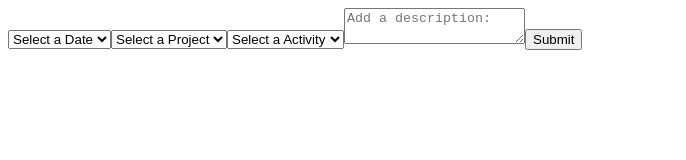
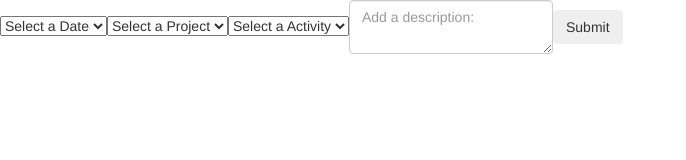
Before and after one commit to aneesps/DailyStatus, a plain HTML site: page index.html in a window 1280 px wide. Shown: the whole page, without its empty margins (0-686 px from the left). Drawn offline with nearby package versions, Linux system fonts and the light colour scheme.

Commit message:
adding style to page

```diff
--- a/index.html
+++ b/index.html
@@ -5,6 +5,7 @@
 	<title>Daily Status</title>
 
 	<link rel="stylesheet" type="text/css" href="build/css/styles.css">
+	<link rel="stylesheet" href="https://maxcdn.bootstrapcdn.com/bootstrap/3.3.6/css/bootstrap.min.css" integrity="sha384-1q8mTJOASx8j1Au+a5WDVnPi2lkFfwwEAa8hDDdjZlpLegxhjVME1fgjWPGmkzs7" crossorigin="anonymous">
 
 	<script type="text/javascript" src="lib/lodash.js"></script>
 	<script type="text/javascript" src="lib/jquery-1.11.3.min.js"></script>
--- a/js/view/Textarea.js
+++ b/js/view/Textarea.js
@@ -1,5 +1,6 @@
 var TextArea = Backbone.View.extend({
 	tagName: 'textarea',
+	className:'form-control',
 
 	initialize: function(options) {
 		this.title = options.settings.title;
--- a/js/view/form.js
+++ b/js/view/form.js
@@ -1,13 +1,10 @@
 var DailyForm = Backbone.View.extend({
 	tagName:'form',
+    className:'form-inline',
 	events:{
 		'submit':'onSubmit'
 	},
 
-	// initialize: function(){
-	// 	 this.$el.append('<input type="text" placeholder="Enter your status"/><button type="submit">Save</button>');
-	// 	 return this;
-	// },
 
 
 
@@ -64,7 +61,7 @@ var DailyForm = Backbone.View.extend({
         html.push( this.chooseDescription.render().el );
 
         this.$el.append( html );
-        this.$el.append( '<button type="submit">Submit</button>' );
+        this.$el.append( '<button type="submit" class="btn btn-primary,form-control">Submit</button>' );
 
         return this;
 
--- a/js/view/list.js
+++ b/js/view/list.js
@@ -1,5 +1,6 @@
 var ListItem = Backbone.View.extend({
 	tagName: 'li',
+	className:'list-group-item',
 
 	initialize: function(options) {
 		this.projects = options.projects;
@@ -16,15 +17,13 @@ var ListItem = Backbone.View.extend({
 		var activity = this.activities.findWhere({ id: actvId });
 
 		var dateId = parseInt( this.model.get('date_id') );
-
 		var date = this.dates.findWhere({ id: dateId });
 
-		// console.log(date);
 
 
 
 		if ( !! project ) {
-			var tmp=_.template("<table><tr><td><%= date_new %></td><td><%= status %></td><td><%= activity_name %></td></tr><tr><td><%= today_date %></td><td></td><td><%= project_name %></td></tr></table>" );
+			var tmp=_.template("<table class='table-bordered'><tr><td><%= date_new %></td><td><%= status %></td><td><%= activity_name %></td></tr><tr><td><%= today_date %></td><td></td><td><%= project_name %></td></tr></table>" );
 		     var to_date = new Date();
 
 			var date_new = "End of Day " + date.get('value'),
@@ -38,14 +37,12 @@ var ListItem = Backbone.View.extend({
 
 
 
-			// this.$el.text( this.model.get('description') + project.get('value') + activity.get('value') + date.get('value') );
 			this.$el.append(this.complied );
 		} else {
 			this.$el.text( 'nothing found for project_id' + this.model.get('project_id') );
 			console.log( this.model );
 		}
 
-		// this.$el.text( this.model.get('description') + project.get('value') );
 
 		return this;
 	}
@@ -54,6 +51,7 @@ var ListItem = Backbone.View.extend({
 
 var List = Backbone.View.extend({
 	tagName: 'ul',
+	className:'list-group',
 
 	initialize: function (options) {
 		this.projects = options.projects;
@@ -73,6 +71,7 @@ var List = Backbone.View.extend({
 			 activities:this.activities,
 			 dates:this.dates
 			  });
+
 			html.push( li.render().el );
 		});
 
@@ -90,7 +89,8 @@ var List = Backbone.View.extend({
 			  activities:this.activities,
 			 dates:this.dates
 			  });
-			this.$el.append( li.render().el );
+
+			this.$el.append(li.render().el );
 		};
 
 		return this;
--- a/js/view/select.js
+++ b/js/view/select.js
@@ -1,5 +1,6 @@
 var Select = Backbone.View.extend({
     tagName: 'select',
+    className:'dropdown,form-control',
 
 
     events: {
```
